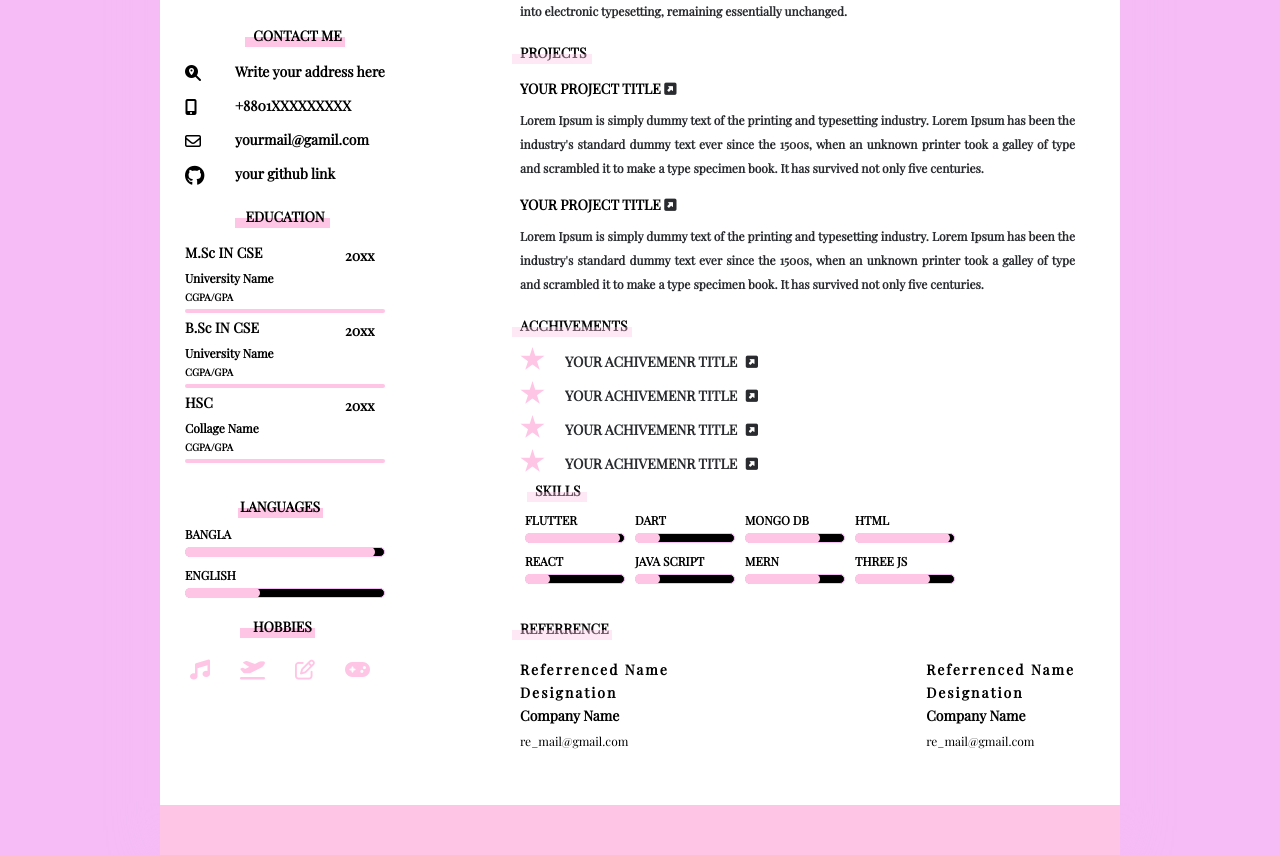
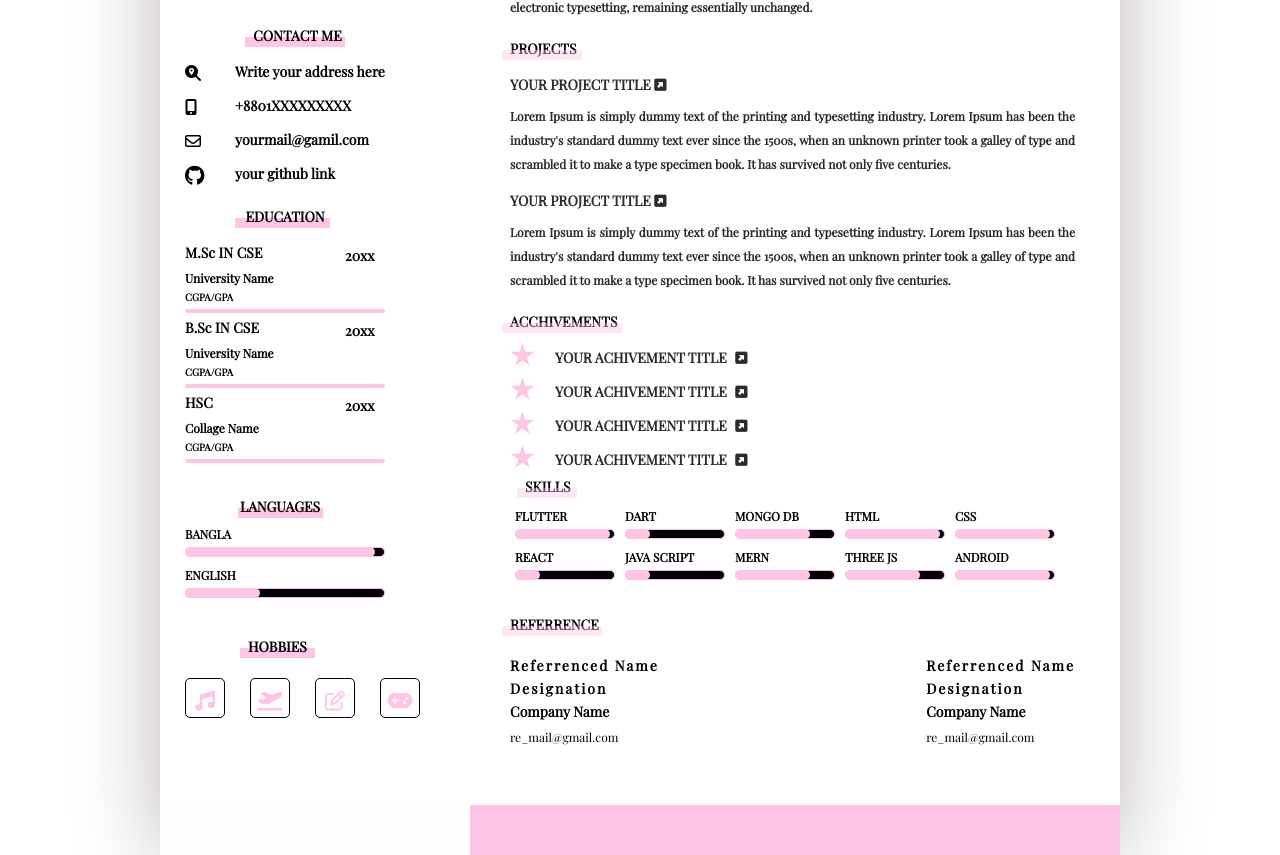
Before and after one commit to mohammadalihera/RESUME_11, a plain HTML site: page index.html in a window 1280 px wide. Shown: the part 503-1358 px from the top of the page. Drawn offline with nearby package versions, Linux system fonts and the light colour scheme.

Commit message:
fix resume11

```diff
--- a/index.html
+++ b/index.html
@@ -166,8 +166,6 @@
 						<div class="hob-icon"><i class="fas fa-gamepad fa-lg"></i></div>
 					</div>
 				</div>
-				<div class="l-bottom-color"></div>
-
 			</div>
 
 			<div class="right">
@@ -244,7 +242,7 @@
 								<div class="detail_section">
 									<div class="job_title_company">
 										<div class="sub_title">
-											YOUR PROJECT TITLE
+											<a href="#">YOUR PROJECT TITLE</a>
 											<a href="#"><i class="fas fa-external-link-square-alt"></i></a>
 										</div>
 									</div>
@@ -260,7 +258,7 @@
 								<div class="detail_section">
 									<div class="job_title_company">
 										<div class="sub_title">
-											YOUR PROJECT TITLE
+											<a href="#">YOUR PROJECT TITLE</a>
 											<a href="#"><i class="fas fa-external-link-square-alt"></i></a>
 										</div>
 									</div>
@@ -284,7 +282,7 @@
 								<div class="detail_section">
 									<div class="job_title_company">
 										<div class="sub_title achivement_name">
-										    <a class="ac-name" href="#">YOUR ACHIVEMENR TITLE</a>
+										    <a class="ac-name" href="#">YOUR ACHIVEMENT TITLE</a>
 											<a href="#"><i class="fas fa-external-link-square-alt"></i></a>
 										</div>
 									</div>
@@ -296,7 +294,7 @@
 								<div class="detail_section">
 									<div class="job_title_company">
 										<div class="sub_title achivement_name">
-											<a class="ac-name" href="#">YOUR ACHIVEMENR TITLE</a>
+											<a class="ac-name" href="#">YOUR ACHIVEMENT TITLE</a>
 											<a href="#"><i class="fas fa-external-link-square-alt"></i></a>
 										</div>
 									</div>
@@ -307,7 +305,7 @@
 								<div class="detail_section">
 									<div class="job_title_company">
 										<div class="sub_title achivement_name">
-											<a class="ac-name" href="#">YOUR ACHIVEMENR TITLE</a>
+											<a class="ac-name" href="#">YOUR ACHIVEMENT TITLE</a>
 											<a href="#"><i class="fas fa-external-link-square-alt"></i></a>
 										</div>
 									</div>
@@ -318,7 +316,7 @@
 								<div class="detail_section">
 									<div class="job_title_company">
 										<div class="sub_title achivement_name">
-											<a class="ac-name" href="#">YOUR ACHIVEMENR TITLE</a>
+											<a class="ac-name" href="#">YOUR ACHIVEMENT TITLE</a>
 											<a href="#"><i class="fas fa-external-link-square-alt"></i></a>
 										</div>
 									</div>
@@ -351,6 +349,11 @@
 									<div class="level sk-level"> </div>
 									<div class="level_marker_75 sk-level-100"></div>
 								</div>
+								<div class="skill-or-lang_level">
+									<div class="skill-or-lang_name">CSS</div>
+									<div class="level sk-level"> </div>
+									<div class="level_marker_75 sk-level-100"></div>
+								</div>
 							 </div>
 							 <div class="skill-row">
 								<div class="skill-or-lang_level">
@@ -372,6 +375,11 @@
 									<div class="skill-or-lang_name">THREE JS</div>
 									<div class="level sk-level"> </div>
 									<div class="level_marker_75 sk-level-25"></div>
+								</div>
+								<div class="skill-or-lang_level">
+									<div class="skill-or-lang_name">ANDROID</div>
+									<div class="level sk-level"> </div>
+									<div class="level_marker_75 sk-level-100"></div>
 								</div>
 							 </div>
 						</div>
--- a/styles.css
+++ b/styles.css
@@ -9,7 +9,7 @@
 }
 
 body{
-	background: linear-gradient(to right, rgb(245, 188, 245), rgb(245, 188, 245));
+	background: linear-gradient(to right, rgb(255, 255, 255), rgb(255, 255, 255));
 }
 
 
@@ -21,8 +21,8 @@ body{
 	margin-right: auto;
 
 	display: flex;
-	-webkit-box-shadow: 0 0 50px rgb(245, 188, 245);
-        box-shadow: 50 50 50px rgb(253, 253, 253);
+	-webkit-box-shadow: 0 0 80px rgb(189, 181, 181);
+        box-shadow: 80 80 80px rgb(212, 210, 210);
 }
 .tow-horizontal-line-hold-image{
 	display: flex;
@@ -314,13 +314,22 @@ body{
 .sk-level-100{
 	width: 95px;
 }
+.hobby-box{
+	margin-top: 20px;
+}
 .hob-row{
 	display: flex;
 	margin-top: 20px;
 }
 .hob-icon{
-	margin-left:30px;
+	width: 40px;
+	height: 40px;
+	margin-left:25px;
 	color: rgb(255, 197, 229);
+	border: solid 1px black;
+	border-radius: 5px;
+	text-align: center;
+	padding-top: 10px;
 }
 .lnaguage-design{
 	width:280px;
@@ -380,7 +389,7 @@ body{
 	margin-right: 10px;
 }
  .about{
-	margin-left: 10px;
+	margin-left: 20px;
 	line-height: 24px;
 	font-size: 12px;
 	text-align: justify;
@@ -444,18 +453,7 @@ body{
 
 
 }
-/* .time_ex1{
-	height: 40px;
-	width:60px ;
-	background-color:rgb(4, 83, 119);
-	clip-path: polygon(0% 0%, 65% 0, 100% 50%, 65% 100%, 0% 100%);
-	color: rgb(255, 255, 255);
-	font-size: 10px;
-	padding-top: 10px;
-	padding-left: 5px;
-	padding-right: 15px;
-	margin-top: 14px;
-} */
+
 
 
 .detail_section{
@@ -489,7 +487,7 @@ body{
 	font-weight: 600;
 }
 .company{
-	font-size: 14px;
+	font-size: 13px;
 	letter-spacing: 2px;
 	font-weight: 600;
 
```
